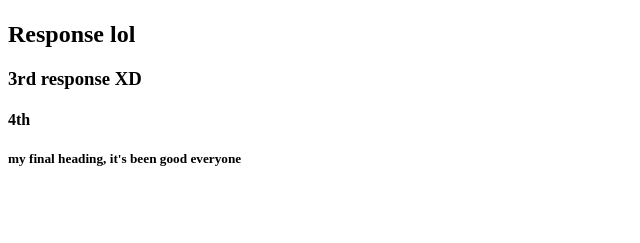
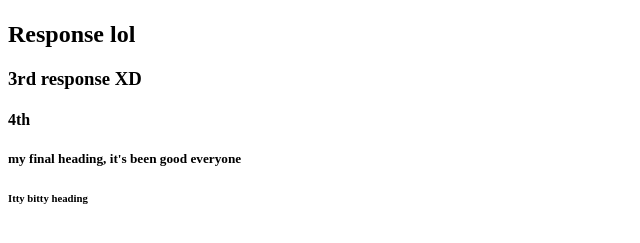
Before and after one commit to Mingrkli/SDEV328_Donut, a plain HTML site: page index.html in a window 1280 px wide. Shown: the part 59-302 px from the top of the page, without its empty margins (0-640 px from the left). Drawn offline with Linux system fonts and the light colour scheme.

Commit message:
Last heading added (h6)

```diff
--- a/index.html
+++ b/index.html
@@ -14,5 +14,6 @@
         <h3>3rd response XD</h3>
         <h4>4th</h4>
         <h5>my final heading, it's been good everyone</h5>
+        <h6>Itty bitty heading</h6>
     </body>
 </html>
```
